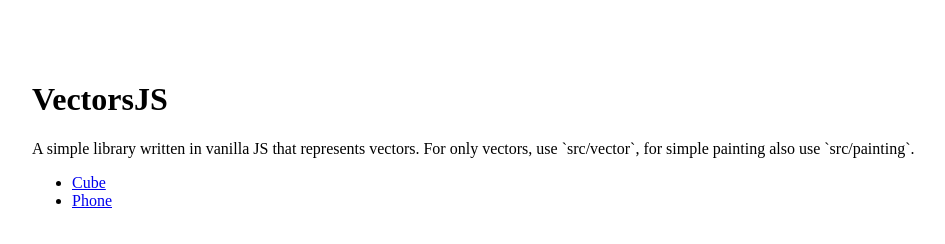
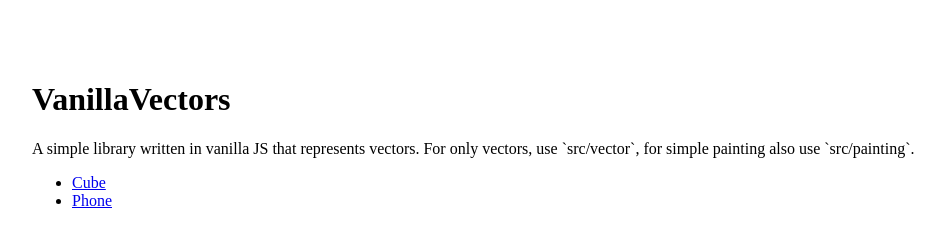
Before and after one commit to thormeier/vanillavectors, a plain HTML site: page index.html in a window 1280 px wide. Shown: the whole page, without its empty margins (28-973 px from the left). Drawn offline with Linux system fonts and the light colour scheme.

Commit message:
Update index.html

```diff
--- a/index.html
+++ b/index.html
@@ -9,7 +9,7 @@
     </style>
 </head>
 <body>
-    <h1>VectorsJS</h1>
+    <h1>VanillaVectors</h1>
 
     <p>
         A simple library written in vanilla JS that represents vectors. For only vectors, use `src/vector`, for simple painting also use `src/painting`.
```
